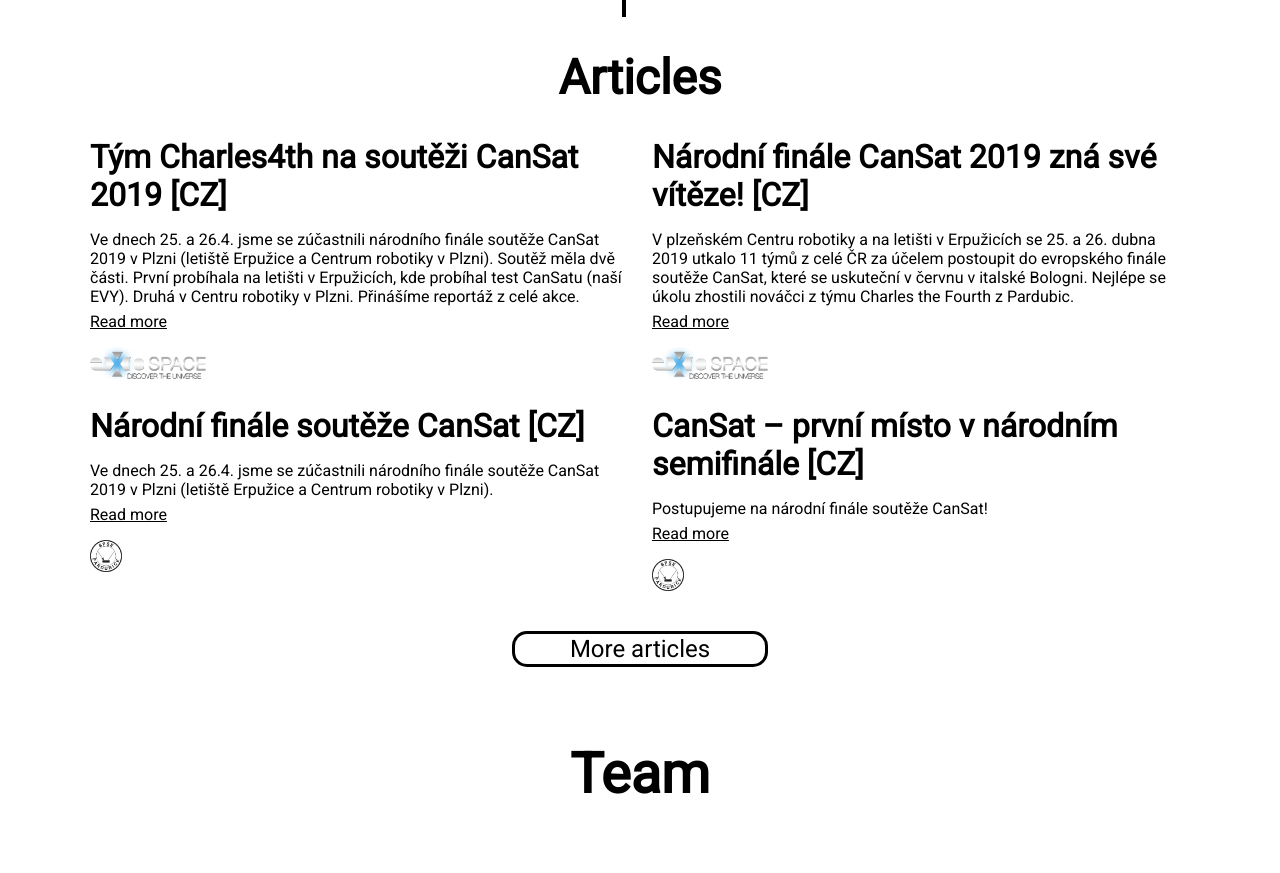
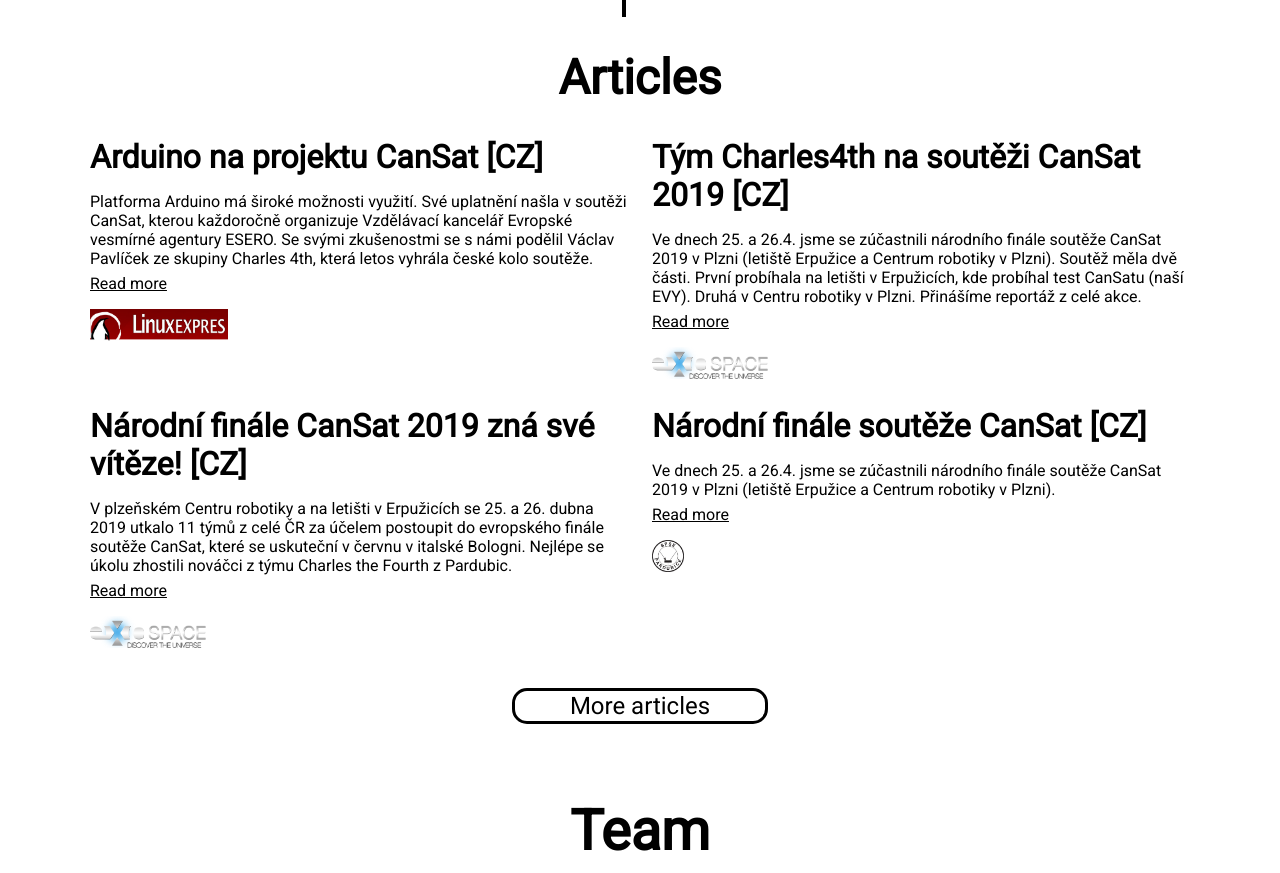
Before and after one commit to charles-the-forth/presentation-web, a website built with webpack: page src/index.html in a window 1280 px wide. Shown: the part 6220-7093 px from the top of the page. Built offline with nearby package versions, Linux system fonts and the light colour scheme; grey boxes are pictures that could not be loaded; files whose address does not match are found by name.

Commit message:
Add LinuxExpress article.

```diff
--- a/src/index.html
+++ b/src/index.html
@@ -451,6 +451,14 @@
         <h1 class="section-title">Articles</h1>
         <div class="articles-grid">
             <div class="article">
+                <h2 class="article-title">Arduino na projektu CanSat [CZ]</h2>
+                <p class="article-text">Platforma Arduino má široké možnosti využití. Své uplatnění našla v soutěži CanSat, kterou každoročně organizuje Vzdělávací kancelář Evropské vesmírné agentury ESERO. Se svými zkušenostmi se s námi podělil Václav Pavlíček ze skupiny Charles 4th, která letos vyhrála české kolo soutěže.</p>
+                <a class="article-link" href="https://www.linuxexpres.cz/aktuality/arduino-na-projektu-cansat" target="_blank">Read more</a>
+                <div class="logo-container">
+                    <img src="./images/sponsors/linuxexpress.jpg" class="article-logo" alt="logo">
+                </div>
+            </div>
+            <div class="article">
                 <h2 class="article-title">Tým Charles4th na soutěži CanSat 2019 [CZ]</h2>
                 <p class="article-text">Ve dnech 25. a 26.4. jsme se zúčastnili národního finále soutěže CanSat 2019 v Plzni (letiště Erpužice a Centrum robotiky v Plzni). Soutěž měla dvě části. První probíhala na letišti v Erpužicích, kde probíhal test CanSatu (naší EVY). Druhá v Centru robotiky v Plzni. Přinášíme reportáž z celé akce.</p>
                 <a class="article-link" href="https://exospace.cz/tym-charles4th-na-soutezi-cansat-2019/" target="_blank">Read more</a>
@@ -474,7 +482,7 @@
                     <img src="./images/sponsors/spse.jpg" class="article-logo" alt="logo">
                 </div>
             </div>
-            <div class="article">
+            <div class="article hidden">
                 <h2 class="article-title">CanSat – první místo v národním semifinále [CZ]</h2>
                 <p class="article-text">Postupujeme na národní finále soutěže CanSat!</p>
                 <a class="article-link" href="http://www.spse.cz/clanek.php?id=619" target="_blank">Read more</a>
```
Also changed, not shown: src/images/sponsors/linuxexpress.jpg (added).
